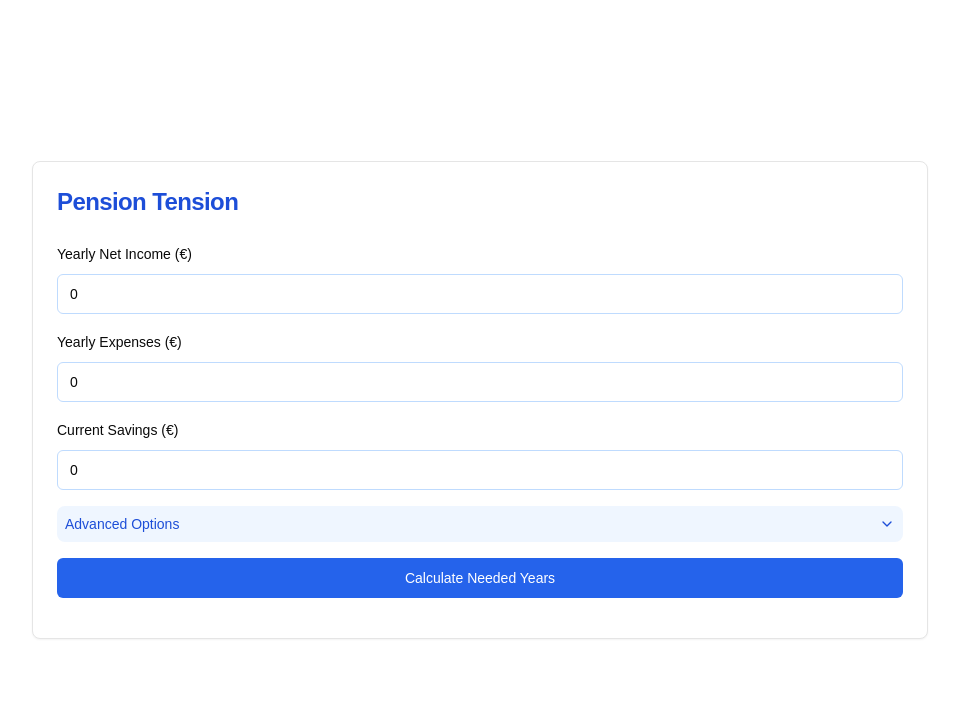
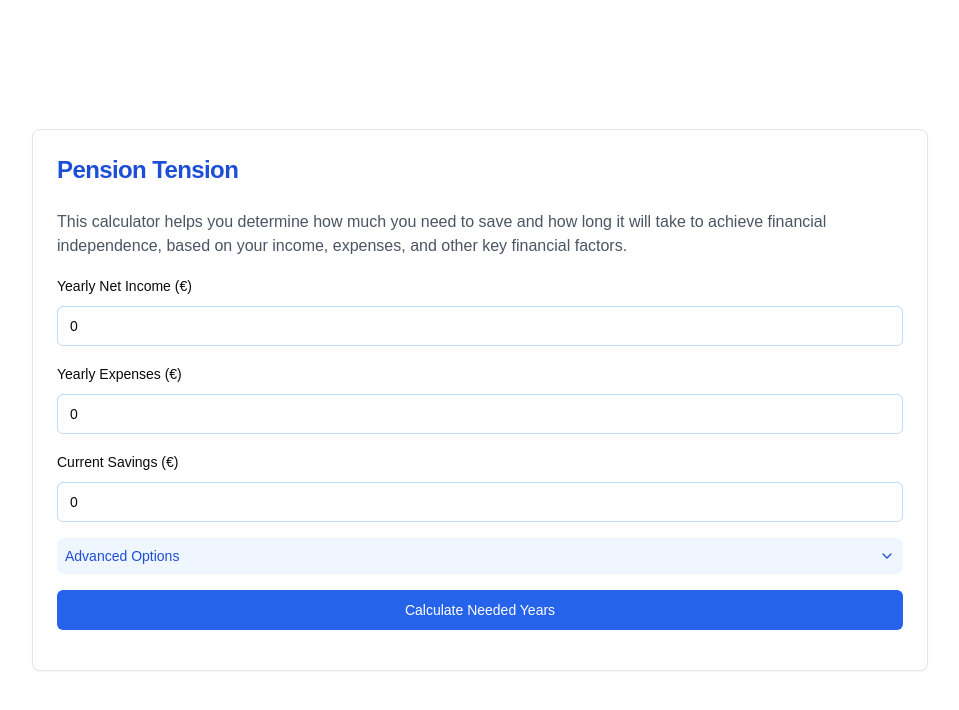
Before and after one commit to domonkospapp/pension-tension, a Next.js app: page / in a window 1280 px wide. Shown: the top 710 px of the page, without its empty margins (160-1119 px from the left). Built offline with nearby package versions, Linux system fonts and the light colour scheme.

Commit message:
Add description

```diff
--- a/src/components/investment-calculator.tsx
+++ b/src/components/investment-calculator.tsx
@@ -195,6 +195,11 @@ export function InvestmentCalculatorComponent() {
         </CardTitle>
       </CardHeader>
       <CardContent className="space-y-4">
+        <p className="text-gray-600">
+          This calculator helps you determine how much you need to save and how
+          long it will take to achieve financial independence, based on your
+          income, expenses, and other key financial factors.
+        </p>
         <div className="space-y-2">
           <Label htmlFor="income">Yearly Net Income (€)</Label>
           <Input
```
